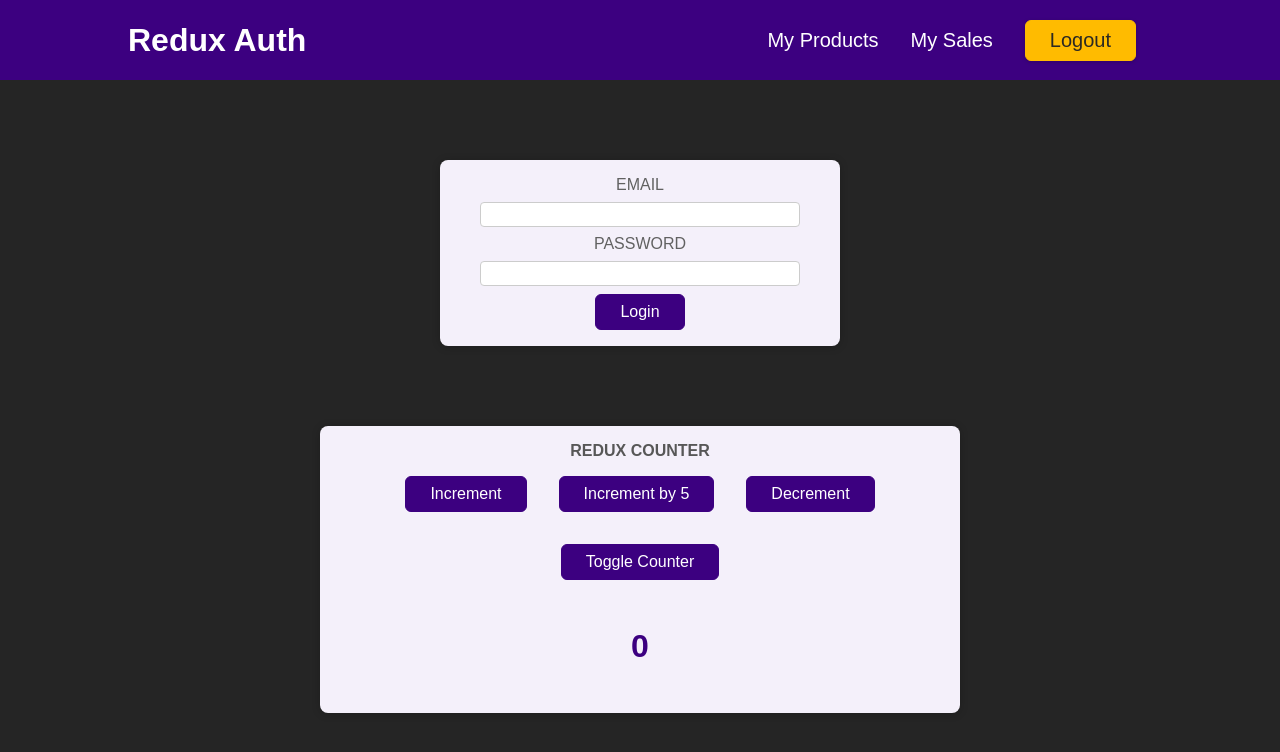
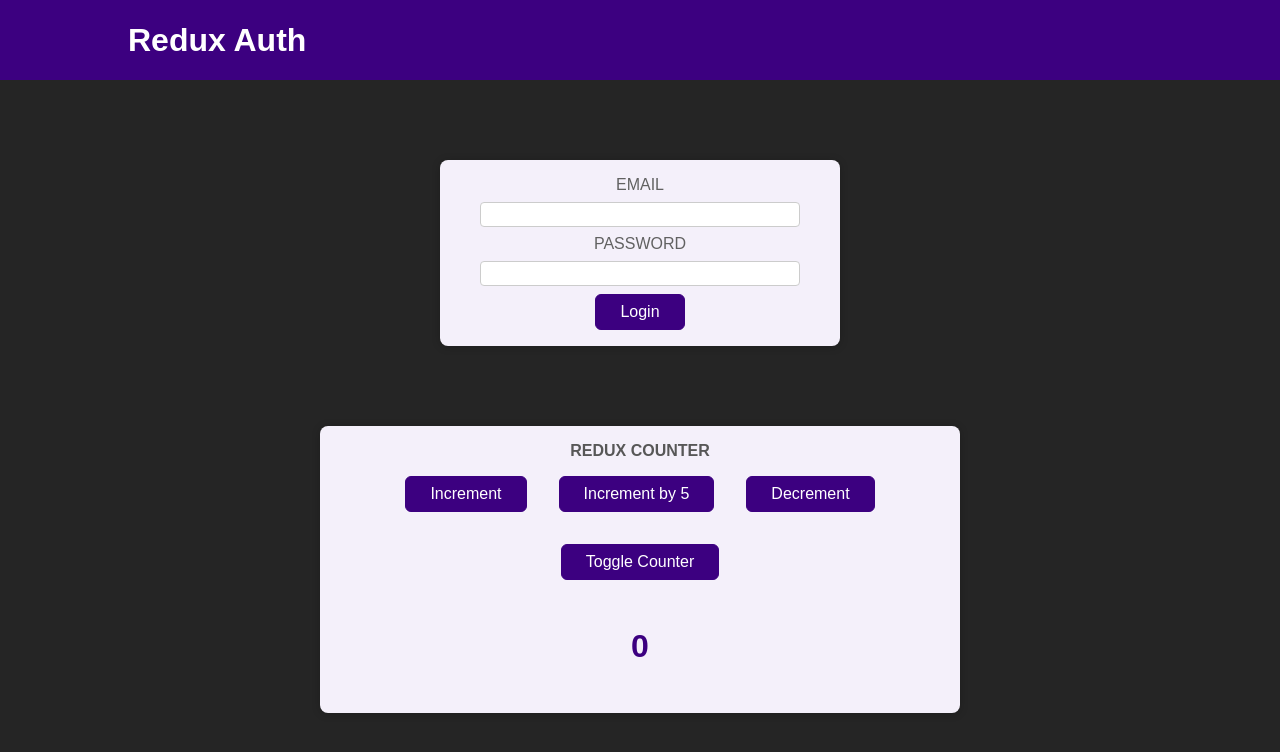
Before and after one commit to sasban9/react-redux-demo, a React (Create React App) app: page / in a window 1280 px wide. Shown: the top 752 px of the page. Built offline with nearby package versions, Linux system fonts and the light colour scheme.

Commit message:
Reading & Dispatching from a new slice.

```diff
--- a/src/App.js
+++ b/src/App.js
@@ -1,13 +1,19 @@
+import { useSelector } from "react-redux";
 import { Fragment } from "react";
+
 import Counter from "./components/Counter";
 import Auth from "./components/Auth";
 import Header from "./components/Header";
+import UserProfile from "./components/UserProfile";
 
 function App() {
+  const isAuth = useSelector((state) => state.auth.isAuthenticated);
+
   return (
     <Fragment>
       <Header />
-      <Auth />
+      {!isAuth && <Auth />}
+      {isAuth && <UserProfile />}
       <Counter />
     </Fragment>
   );
--- a/src/components/Auth.js
+++ b/src/components/Auth.js
@@ -1,10 +1,20 @@
+import { useDispatch } from 'react-redux';
+import { authActions } from '../store';
 import classes from './Auth.module.css';
 
 const Auth = () => {
+  const dispatch = useDispatch();
+
+  const loginHandler = (event) => {
+    event.preventDefault();
+
+    dispatch(authActions.login());
+  };
+
   return (
     <main className={classes.auth}>
       <section>
-        <form>
+        <form onSubmit={loginHandler}>
           <div className={classes.control}>
             <label htmlFor='email'>Email</label>
             <input type='email' id='email' />
--- a/src/components/Header.js
+++ b/src/components/Header.js
@@ -1,22 +1,33 @@
-import classes from './Header.module.css';
+import { useDispatch, useSelector } from "react-redux";
+import { authActions } from "../store";
+import classes from "./Header.module.css";
 
 const Header = () => {
+  const dispatch = useDispatch();
+  const isAuth = useSelector((state) => state.auth.isAuthenticated);
+
+  const logoutHandler = () => {
+    dispatch(authActions.logout());
+  };
+
   return (
     <header className={classes.header}>
       <h1>Redux Auth</h1>
+      {isAuth && (
         <nav>
           <ul>
             <li>
-            <a href='/'>My Products</a>
+              <a href="/">My Products</a>
             </li>
             <li>
-            <a href='/'>My Sales</a>
+              <a href="/">My Sales</a>
             </li>
             <li>
-            <button>Logout</button>
+              <button onClick={logoutHandler}>Logout</button>
             </li>
           </ul>
         </nav>
+      )}
     </header>
   );
 };
```
Lines whose indentation alone changed are shown as unchanged.
